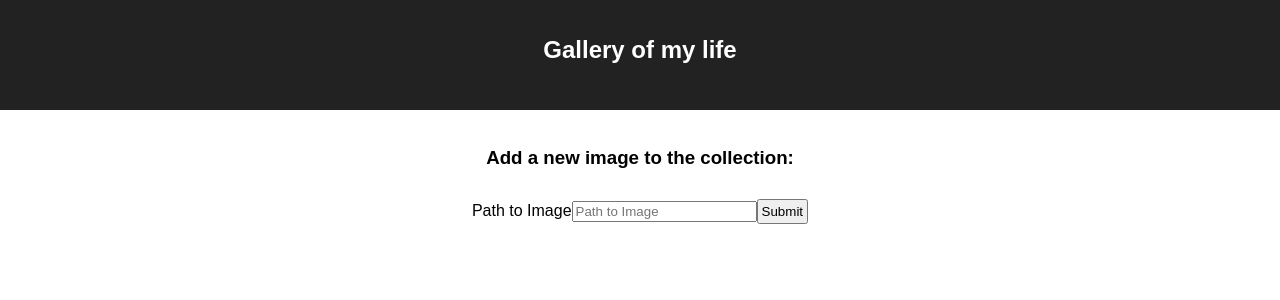
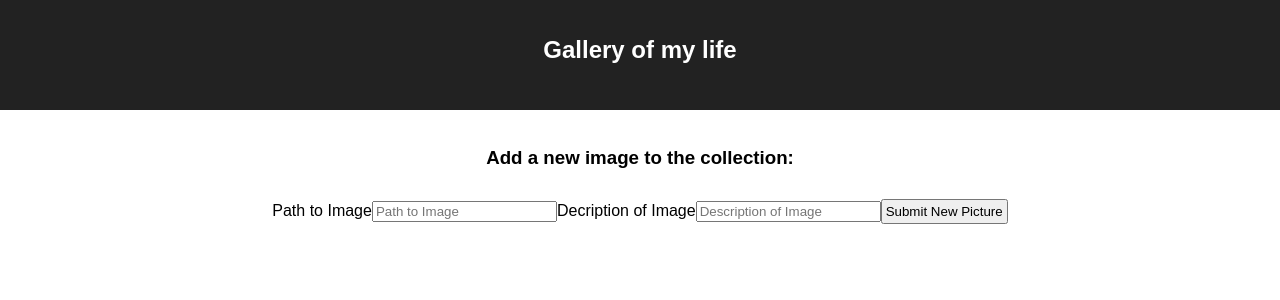
Before and after one commit to aboerhave/react-gallery, a React (Create React App) app: page / in a window 1280 px wide. Shown: the top 300 px of the page. Built offline with nearby package versions, Linux system fonts and the light colour scheme; no server answers.

Commit message:
object created when form submitted with properties path and description

```diff
--- a/src/components/GalleryForm/GalleryForm.js
+++ b/src/components/GalleryForm/GalleryForm.js
@@ -6,14 +6,22 @@ class GalleryForm extends Component {
 state = {
     newPicture: {
         path: '',
-        desctiption: ''
+        description: ''
     }
+}
+
+handleChange = (event, property) => {
+    this.setState({
+        newPicture: {
+            ...this.state.newPicture,
+            [property]: event.target.value
+        }
+    })
 }
 
 addPicture = (event) => {
     event.preventDefault();
-    console.log('clicked');
-
+    console.log('clicked', this.state.newPicture);
 }
 
 render() {
@@ -23,9 +31,13 @@ render() {
         <form onSubmit={this.addPicture}>
             <label htmlFor="pathBox">Path to Image</label>
             <input type="text" placeholder="Path to Image" id="pathBox"
-            /*onChange={(event) => this.state.handleChange(event, 'path')} */
-             />
-            <button>Submit</button>
+                onChange={(event) => this.handleChange(event, 'path')}
+                value={this.state.newPicture.path}/>
+            <label htmlFor="descriptionBox">Decription of Image</label>
+            <input type="text" placeholder="Description of Image" id="descriptionBox"
+                onChange={(event) => this.handleChange(event, 'description')}
+                value={this.state.newPicture.description} maxLength="200"/>
+            <button>Submit New Picture</button>
         </form>
         </>
         )
```
